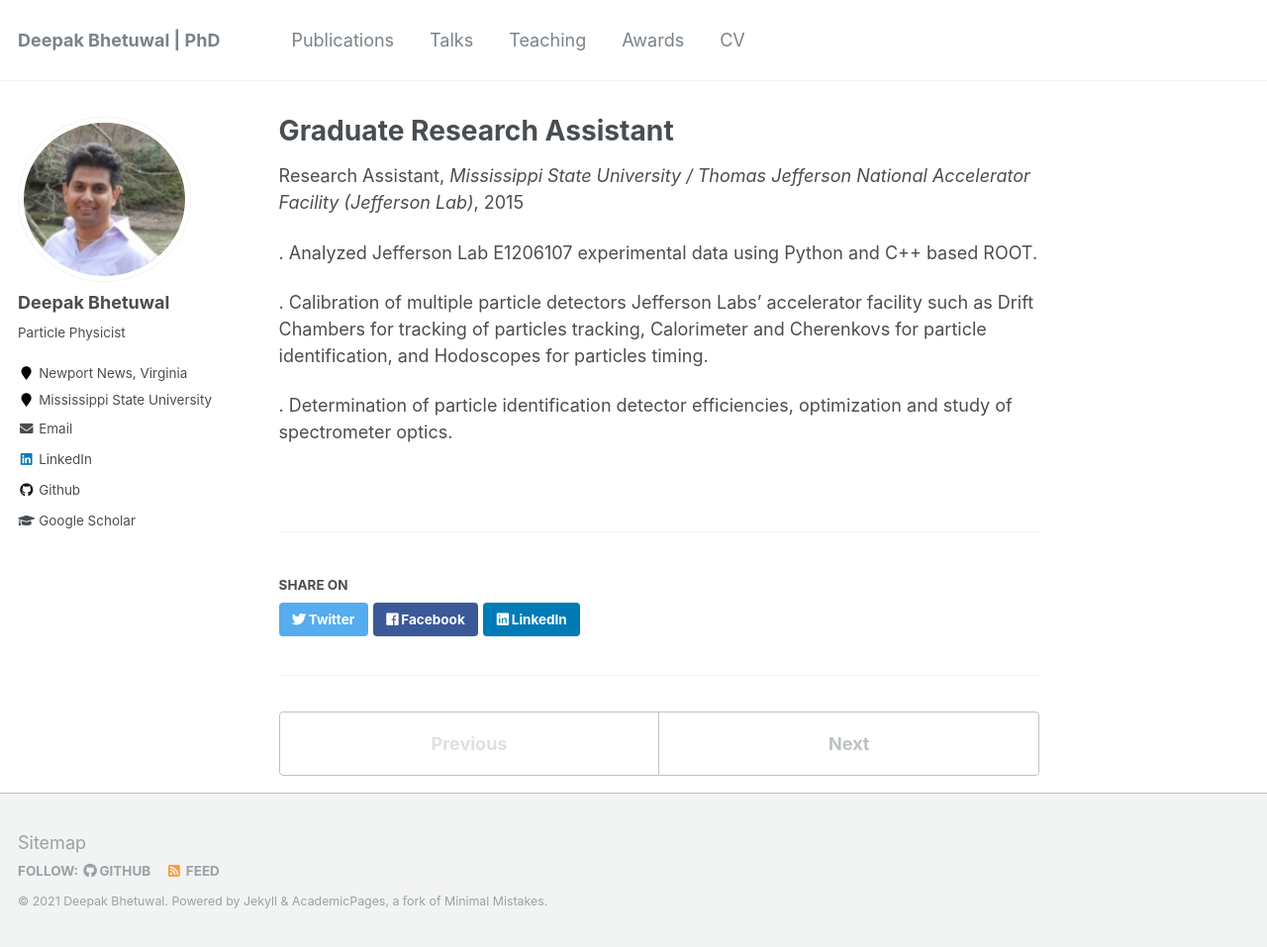
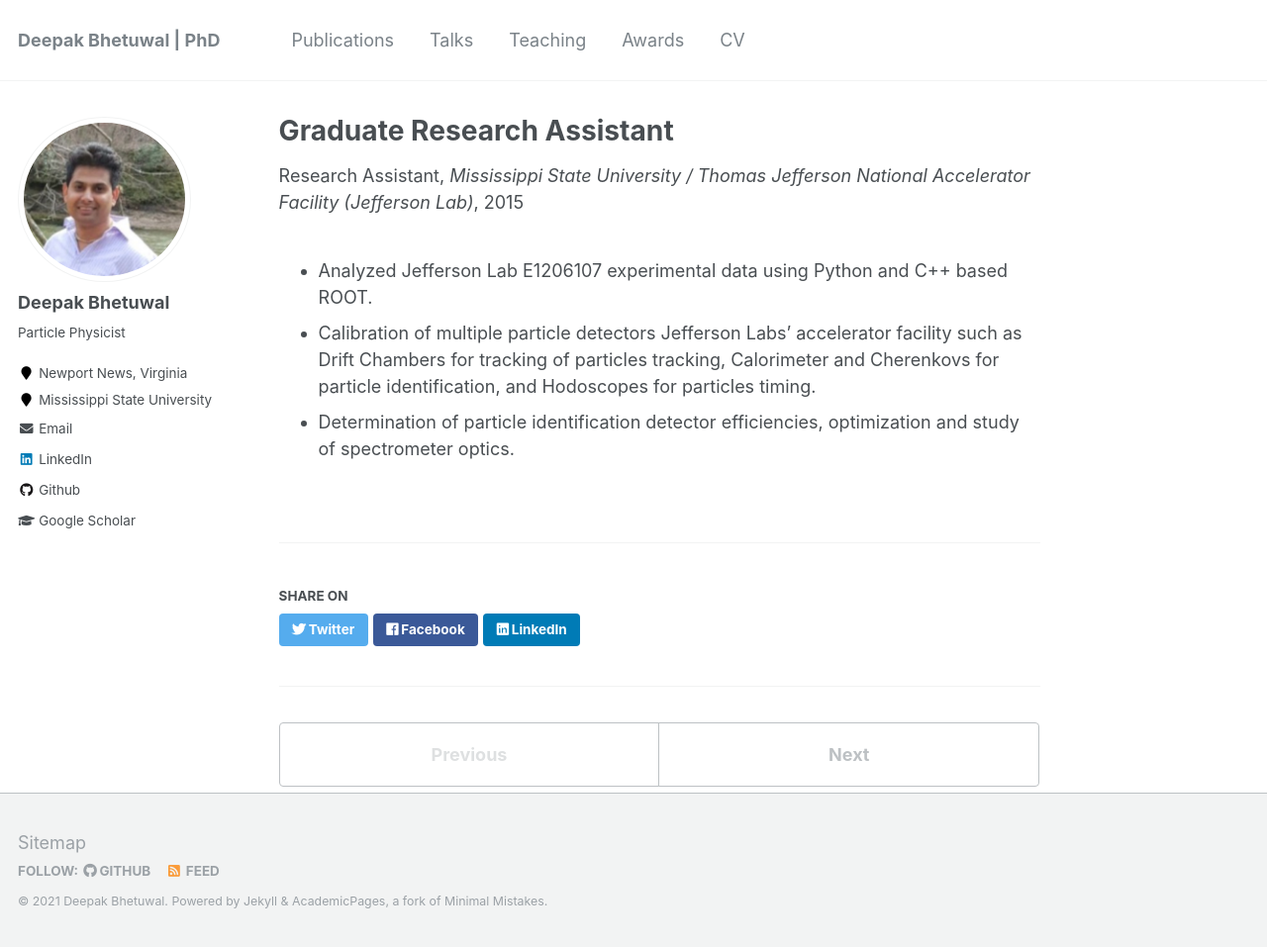
Before and after one commit to dkb208/dkb208.github.io, a Jekyll site: the page built from _teaching/2015-spring-teaching-2.md, in a window 1280 px wide and 957 px high. Shown: the whole window at 99% size. Built offline with Jekyll 4.4.1, drawn with Linux system fonts in a browser that asks for light colours.

```diff
--- a/_teaching/2015-spring-teaching-2.md
+++ b/_teaching/2015-spring-teaching-2.md
@@ -7,8 +7,6 @@ venue: "Mississippi State University / Thomas Jefferson National Accelerator Fac
 date: 2015-08-17 -- 2021-12-30
 location: "MS State, MS / Newport News, VA"
 ---
-. Analyzed Jefferson Lab E1206107 experimental data using Python and C++ based ROOT.
-
-. Calibration of multiple particle detectors Jefferson Labs' accelerator facility such as Drift Chambers for tracking of particles tracking, Calorimeter and Cherenkovs for particle identification, and Hodoscopes for particles timing.
-
-. Determination of particle identification detector efficiencies, optimization and study of spectrometer optics.
+* Analyzed Jefferson Lab E1206107 experimental data using Python and C++ based ROOT.
+* Calibration of multiple particle detectors Jefferson Labs' accelerator facility such as Drift Chambers for tracking of particles tracking, Calorimeter and Cherenkovs for particle identification, and Hodoscopes for particles timing.
+* Determination of particle identification detector efficiencies, optimization and study of spectrometer optics.
```
